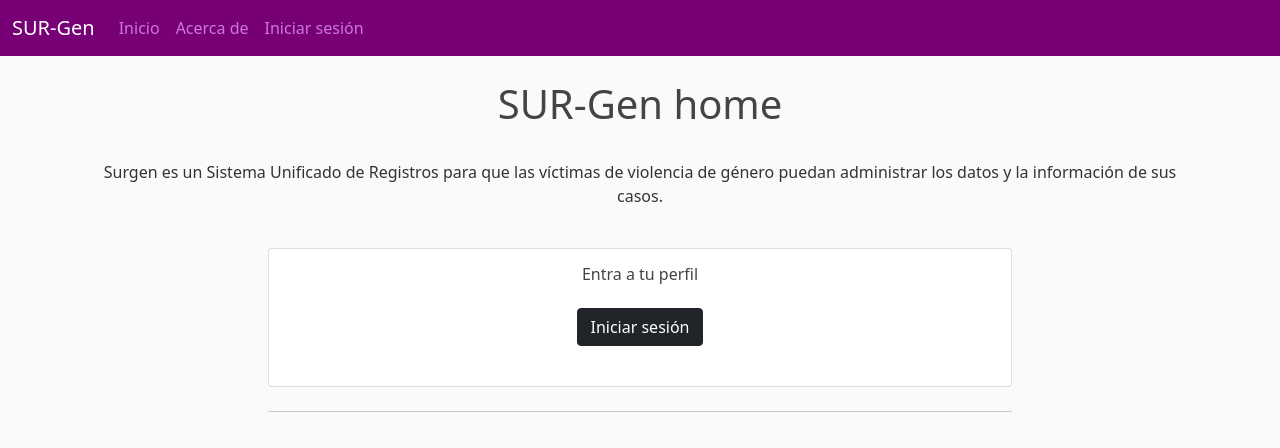
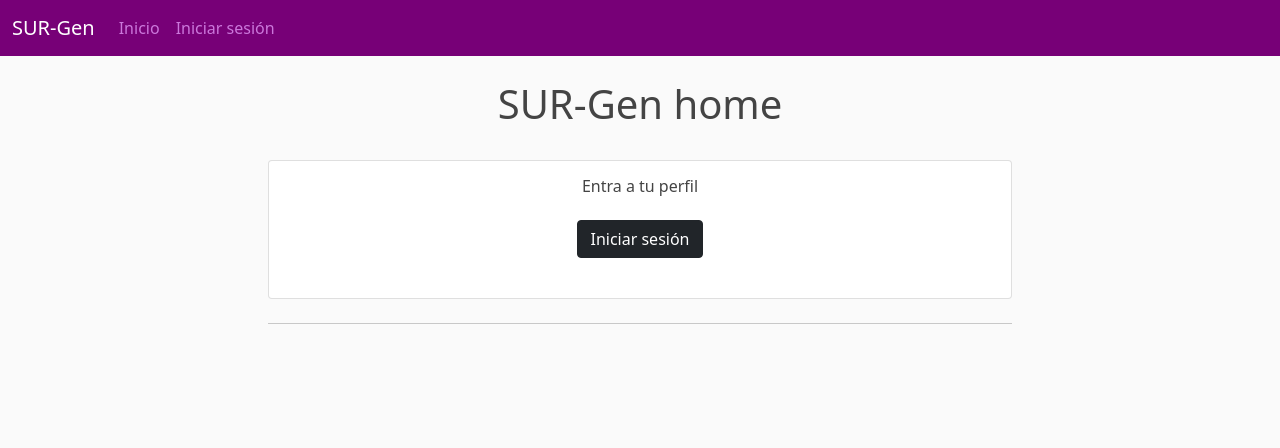
Before and after one commit to bconstanzo/hackaton-genero-2021, a Django app: page / in a window 1280 px wide. Shown: the top 448 px of the page. Run offline with Django 3.2, Linux system fonts and the light colour scheme; some libraries are stand-ins or nearby versions.

Commit message:
delete: about

```diff
--- a/surgendir/casos/templates/casos/base.html
+++ b/surgendir/casos/templates/casos/base.html
@@ -34,7 +34,6 @@
               <div class="collapse navbar-collapse" id="navbarToggle">
                 <div class="navbar-nav mr-auto">
                   <a class="nav-item nav-link" href="{% url 'casos-home' %}">Inicio</a>
-                  <a class="nav-item nav-link" href="{% url 'casos-about' %}">Acerca de</a>
                 </div>
                   <!-- Navbar Right Side -->
                 <div class="navbar-nav mr-auto">
--- a/surgendir/casos/templates/casos/home.html
+++ b/surgendir/casos/templates/casos/home.html
@@ -2,9 +2,6 @@
 {% block content %}
 <center>
     <h1>SUR-Gen home</h1>
-    <br>
-    <p> Surgen es un Sistema Unificado de Registros para que las víctimas de violencia de género
-        puedan administrar los datos y la información de sus casos.</p>
     <br>
     <div class="col-md-8">
         <div class="card mb-4">
--- a/surgendir/casos/urls.py
+++ b/surgendir/casos/urls.py
@@ -6,7 +6,6 @@ urlpatterns = [
     path("", views.home, name="casos-home"),
     path("perfil/", views.perfil, name="casos-perfil"),
     path("perfil/caso/<id>", views.caso, name="casos-caso"),
-    path("acercade/", views.about, name="casos-about"),
     path("editar_perfil/", views.editar_perfil, name="casos-editar_perfil"),
     path("agregar_contacto/", views.agregar_contacto, name="casos-agregar_contacto"),
     path("perfil/caso/documentos/<id_caso>/<id_doc>", views.documentos, name="casos-documentos"),
```
Also changed, not shown: surgendir/casos/templates/casos/about.html (deleted, +0 -17 lines).
